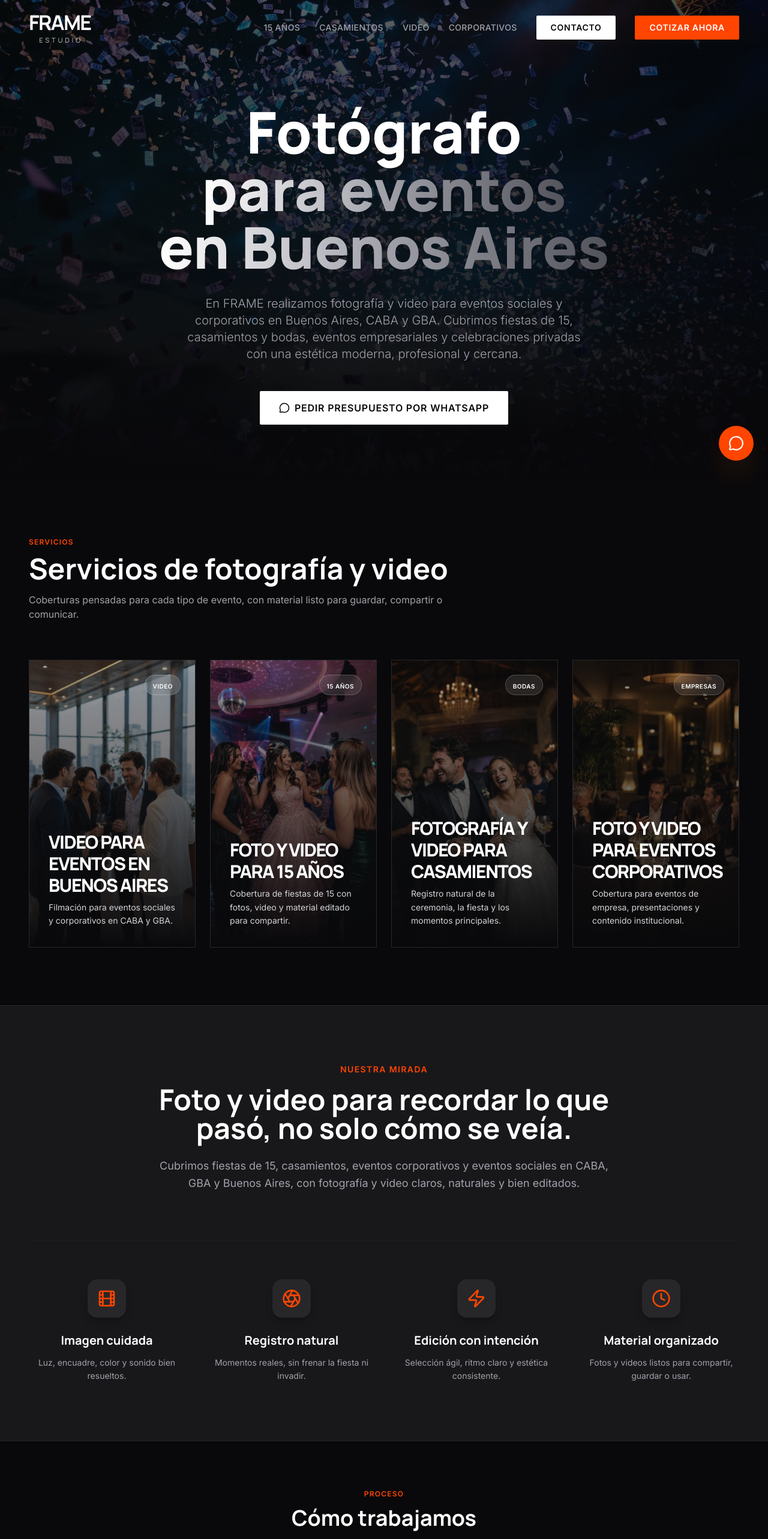
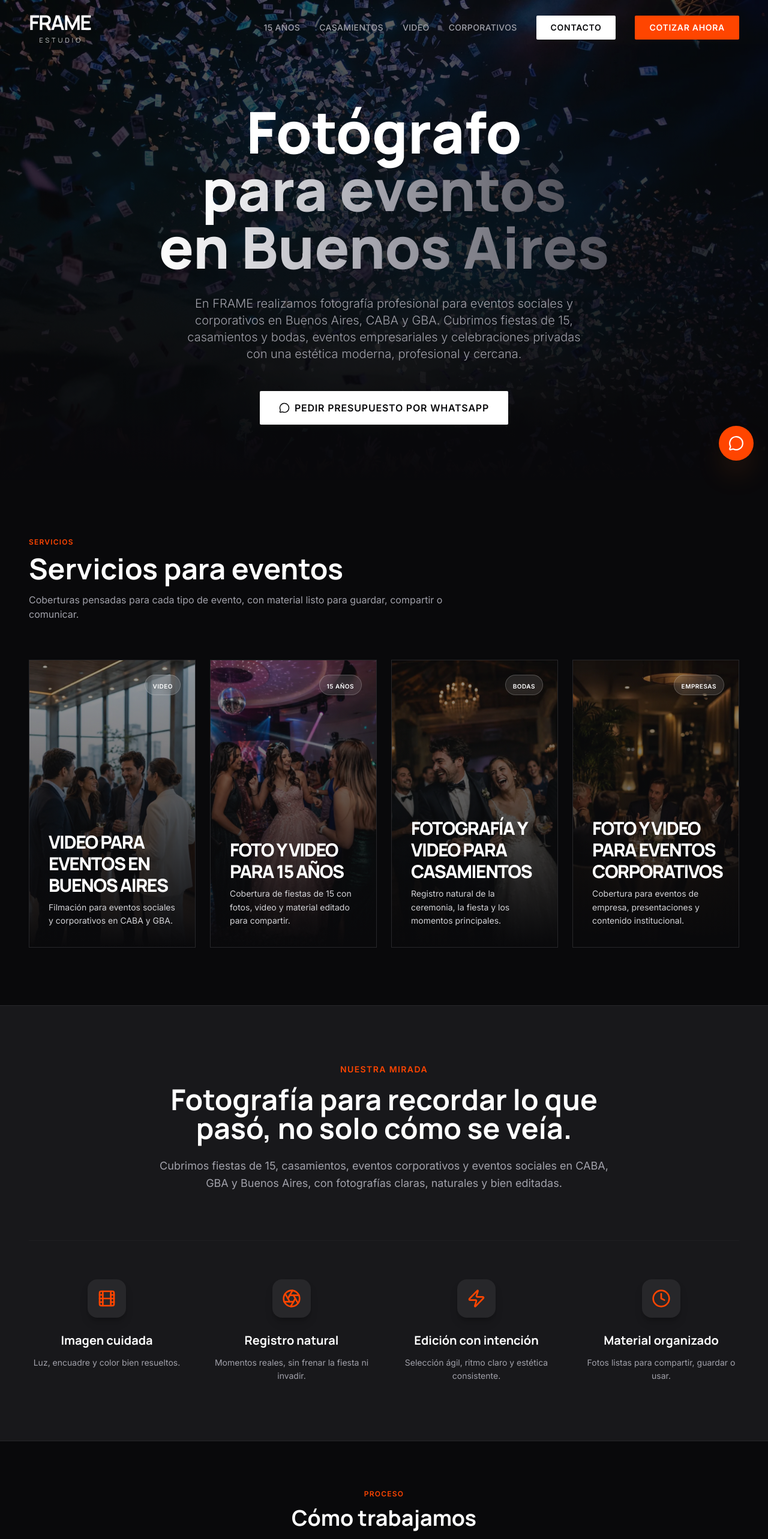
Before and after one commit to joaqui1/Frameba, a React (Vite) app: page / in a window 1280 px wide. Shown: the top 2566 px of the page at 60% size. Built offline with nearby package versions, Linux system fonts and the light colour scheme.

Commit message:
Reorientar copy de home hacia fotografia de eventos

```diff
--- a/pages/HomePage.tsx
+++ b/pages/HomePage.tsx
@@ -80,7 +80,7 @@ export const HomePage: React.FC = () => {
             <source media="(min-width: 768px)" srcSet="/images/hero-home.jpg" />
             <img
               src="/images/hero-home-mobile.jpg"
-              alt="Fotografía y video profesional para eventos sociales nocturnos en CABA y Buenos Aires — Frame Estudio"
+              alt="Fotografía profesional para eventos sociales nocturnos en CABA y Buenos Aires — Frame Estudio"
               width={900}
               height={1600}
               sizes="100vw"
@@ -108,7 +108,7 @@ export const HomePage: React.FC = () => {
           </h1>
 
           <p className="text-zinc-400 text-lg md:text-xl font-light max-w-2xl mx-auto mb-12 leading-relaxed">
-            En FRAME realizamos fotografía y video para eventos sociales y corporativos en Buenos Aires, CABA y GBA.
+            En FRAME realizamos fotografía profesional para eventos sociales y corporativos en Buenos Aires, CABA y GBA.
             Cubrimos fiestas de 15, casamientos y bodas, eventos empresariales y celebraciones privadas con una estética
             moderna, profesional y cercana.
           </p>
@@ -127,7 +127,7 @@ export const HomePage: React.FC = () => {
         <div className="container mx-auto px-6 md:px-12">
           <div className="mb-16 max-w-3xl">
             <span className="text-brand-orange font-bold tracking-widest uppercase text-xs mb-3 block">Servicios</span>
-            <h2 className="font-display font-bold text-3xl md:text-5xl text-white mb-4">Servicios de fotografía y video</h2>
+            <h2 className="font-display font-bold text-3xl md:text-5xl text-white mb-4">Servicios para eventos</h2>
             <p className="text-zinc-400 text-sm md:text-base leading-relaxed">
               Coberturas pensadas para cada tipo de evento, con material listo para guardar, compartir o comunicar.
             </p>
@@ -174,18 +174,18 @@ export const HomePage: React.FC = () => {
           <div className="max-w-3xl mx-auto text-center mb-20">
             <span className="text-brand-orange font-bold tracking-widest uppercase text-sm mb-4 block">Nuestra mirada</span>
             <h2 className="font-display font-bold text-3xl md:text-5xl text-white mb-6 leading-tight">
-              Foto y video para recordar lo que pasó, no solo cómo se veía.
+              Fotografía para recordar lo que pasó, no solo cómo se veía.
             </h2>
             <p className="text-zinc-400 text-lg leading-relaxed">
-              Cubrimos fiestas de 15, casamientos, eventos corporativos y eventos sociales en CABA, GBA y Buenos Aires, con fotografía y video claros, naturales y bien editados.
+              Cubrimos fiestas de 15, casamientos, eventos corporativos y eventos sociales en CABA, GBA y Buenos Aires, con fotografías claras, naturales y bien editadas.
             </p>
           </div>
           <div className="grid grid-cols-1 md:grid-cols-2 lg:grid-cols-4 gap-12 border-t border-zinc-800/50 pt-16">
             {[
-              { icon: <Film size={32} />, title: 'Imagen cuidada', desc: 'Luz, encuadre, color y sonido bien resueltos.' },
+              { icon: <Film size={32} />, title: 'Imagen cuidada', desc: 'Luz, encuadre y color bien resueltos.' },
               { icon: <Aperture size={32} />, title: 'Registro natural', desc: 'Momentos reales, sin frenar la fiesta ni invadir.' },
               { icon: <Zap size={32} />, title: 'Edición con intención', desc: 'Selección ágil, ritmo claro y estética consistente.' },
-              { icon: <Clock size={32} />, title: 'Material organizado', desc: 'Fotos y videos listos para compartir, guardar o usar.' },
+              { icon: <Clock size={32} />, title: 'Material organizado', desc: 'Fotos listas para compartir, guardar o usar.' },
             ].map((feat, i) => (
               <div key={i} className="flex flex-col items-center text-center group">
                 <div className="mb-6 p-4 bg-zinc-800 rounded-2xl text-brand-orange group-hover:bg-brand-orange group-hover:text-white transition-all duration-300 shadow-lg shadow-black/20">{feat.icon}</div>
@@ -219,7 +219,7 @@ export const HomePage: React.FC = () => {
       {/* ===== FINAL CTA ===== */}
       <WhatsAppCTASection
         title="Consultá disponibilidad para tu evento"
-        subtitle="Contanos la fecha, zona, duración y tipo de evento. Te respondemos por WhatsApp con una propuesta de fotografía y video acorde a lo que necesitás."
+        subtitle="Contanos la fecha, zona, duración y tipo de evento. Te respondemos por WhatsApp con una propuesta de fotografía acorde a lo que necesitás."
         ctaLabel="Consultar disponibilidad"
         context="general"
       />
```
